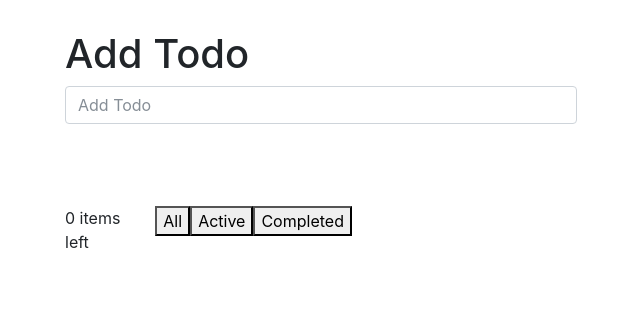
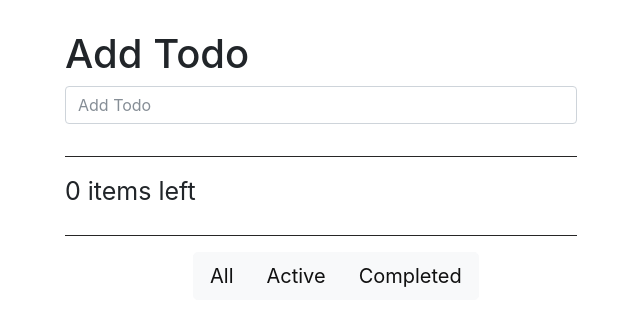
Before and after one commit to marcosaz95/todoList, an Angular app: page / in a window 1280 px wide. Shown: the top 326 px of the page, without its empty margins (319-959 px from the left). Built offline with nearby package versions, Linux system fonts and the light colour scheme.

Commit message:
change styles

```diff
--- a/src/app/todo-list/todo-list.component.css
+++ b/src/app/todo-list/todo-list.component.css
@@ -5,3 +5,23 @@
 .radio {
     margin: 0
 }
+
+.btn-completed {
+    text-align: right;
+}
+
+.btn-group {
+    padding-left: 25%;
+}
+.item-left {
+    font-size: 25px;
+}
+
+hr {
+    border: 0;
+    clear: both;
+    display: block;
+    width: 100%;
+    background-color: #272626;
+    height: 1px;
+}
--- a/src/app/todo-list/todo-list.component.html
+++ b/src/app/todo-list/todo-list.component.html
@@ -3,23 +3,19 @@
     <h1>Add Todo</h1>
     <input type="email" class="form-control" [(ngModel)]="textToAdd" (keyup.enter)="addTodo()" placeholder="Add Todo">
   </div>
-  <hr>
   <app-todo *ngFor="let item of todoService.todoList; let idx = index" [item]="item" appShowButton (removeTodoEvent)="removeTodo(idx)"
     (modifyStatusEvent)="modifyStatus(item)"></app-todo>
   <hr>
   <div class="row">
-    <label class="col-md-2">{{todoService.todoListTempLength - todoService.completedLength + ' items left'}}</label>
-    <div class="radio col-md-8">
-      <button (click)="filterList('all')">
-        All
-      </button>
-      <button (click)="filterList('active')">
-        Active
-      </button>
-      <button (click)="filterList('completed')">
-        Completed
-      </button>
+    <label class="col-md-6 item-left">{{todoService.todoListTempLength - todoService.completedLength + ' items left'}}</label>
+    <div class="col-md-6 btn-completed">
+      <button *ngIf="todoService.completedLength !== 0" (click)="clearCompleted()" class="btn btn-info">Clear completed</button>
     </div>
-    <a class="col-md-2" *ngIf="todoService.completedLength !== 0" (click)="clearCompleted()">Clear completed</a>
+  </div>
+  <hr>
+  <div class="btn-group btn-group-lg" role="group" >
+    <button type="button" class="btn btn-light" (click)="filterList('all')">All</button>
+    <button type="button" class="btn btn-light" (click)="filterList('active')">Active</button>
+    <button type="button" class="btn btn-light" (click)="filterList('completed')">Completed</button>
   </div>
 </div>
--- a/src/app/todo-list/todo.service.ts
+++ b/src/app/todo-list/todo.service.ts
@@ -24,8 +24,6 @@ export class TodoService {
   get completedLength() {
     return this._completedLength;
   }
-
-
 
   add(text) {
     this._todoListTmp.push({
```
Also changed, not shown: 5 other files (tests, documents, lock files or other folders).
